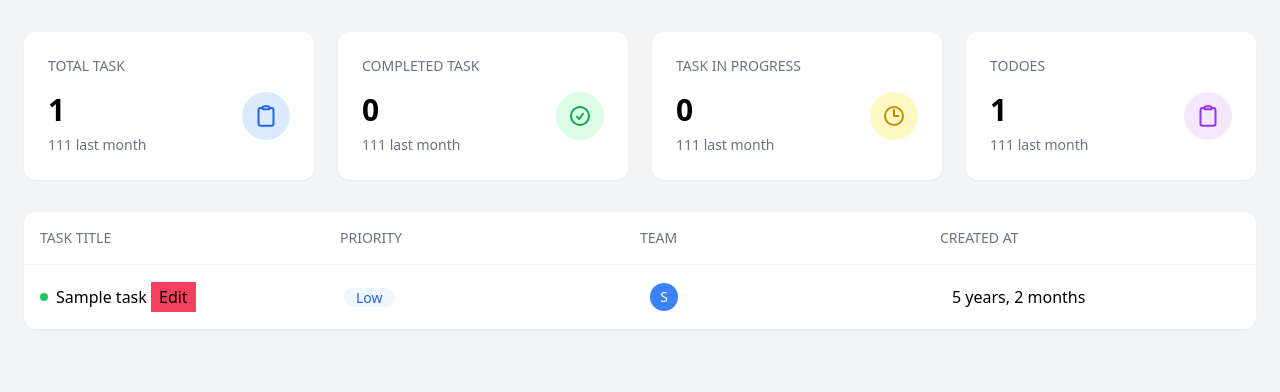
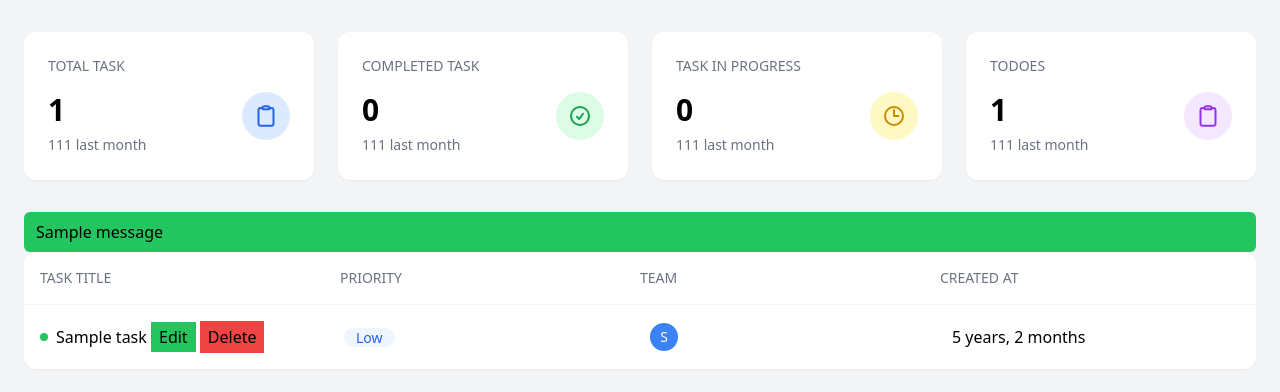
Before and after one commit to juwelsaha90/task-management-django, a Django app: page /tasks/manager-dashboard/ in a window 1280 px wide. Shown: the part 64-456 px from the top of the page. Run offline with Django 5.2, Linux system fonts and the light colour scheme; tables that the repository leaves empty hold one stand-in row (values such as "Sample post"); one stand-in notice (Sample message) is shown; some libraries are stand-ins or nearby versions.

Commit message:
Delete Query on Database

```diff
--- a/tasks/templates/dashboard/dashboard.html
+++ b/tasks/templates/dashboard/dashboard.html
@@ -111,6 +111,13 @@
                 </div>
                 </a>
             </div>
+            <div>
+                {% if messages %}
+                    {% for message in messages %}
+                        <div class=" px-3 py-2 {% if message.tags == 'success' %}bg-green-500{% endif %} rounded-md">{{ message }}</div>
+                    {% endfor %}
+                {% endif %}
+            </div>
 
           {% block tasks %}
 
--- a/tasks/templates/dashboard/manager-dashboard.html
+++ b/tasks/templates/dashboard/manager-dashboard.html
@@ -22,7 +22,11 @@
                     <span>
                         {{task.title}}
                     </span>
-                    <a href='{% url "update-task" task.id %}' class="px-2 py-1 bg-rose-500">Edit</a>
+                    <a href='{% url "update-task" task.id %}' class="px-2 py-1 bg-green-500">Edit</a>
+                    <form action="{% url 'delete-task' task.id %}" method="POST" class="inline">
+                        {% csrf_token %}
+                        <button typy="submit" class="px-2 py-1 bg-red-500">Delete</button>
+                    </form>
                 </div>
             </div>
             <div>
--- a/tasks/views.py
+++ b/tasks/views.py
@@ -80,6 +80,9 @@ def delete_task(request, id):
         task.delete()
         messages.success(request,"Task deleted successfully")
         return redirect("manager-dashboard")
+    else:
+        messages.success(request,"Something went wrong")
+        return redirect("manager-dashboard")
 
 def update_task(request, id):
     task = Task.objects.get(id=id)
```
